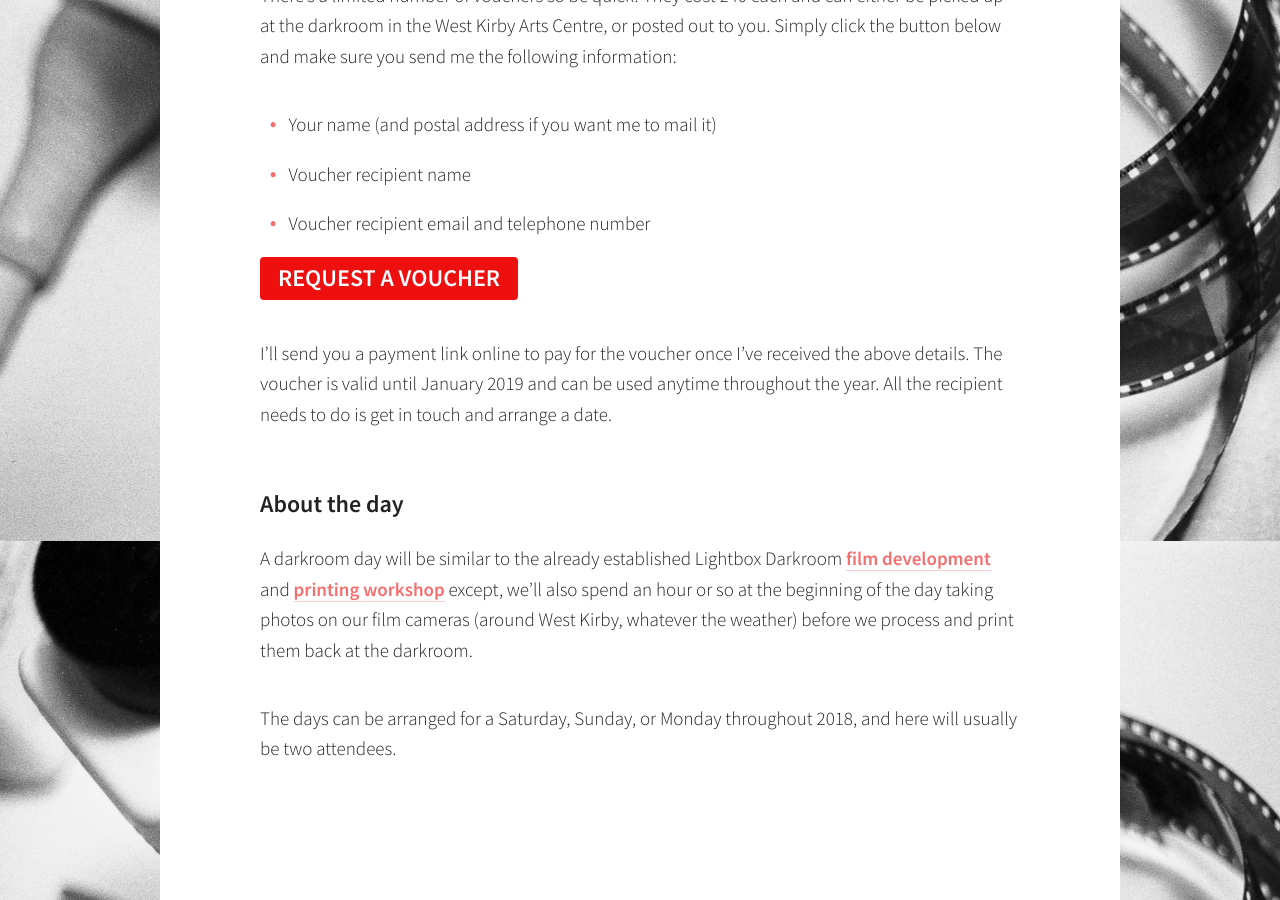
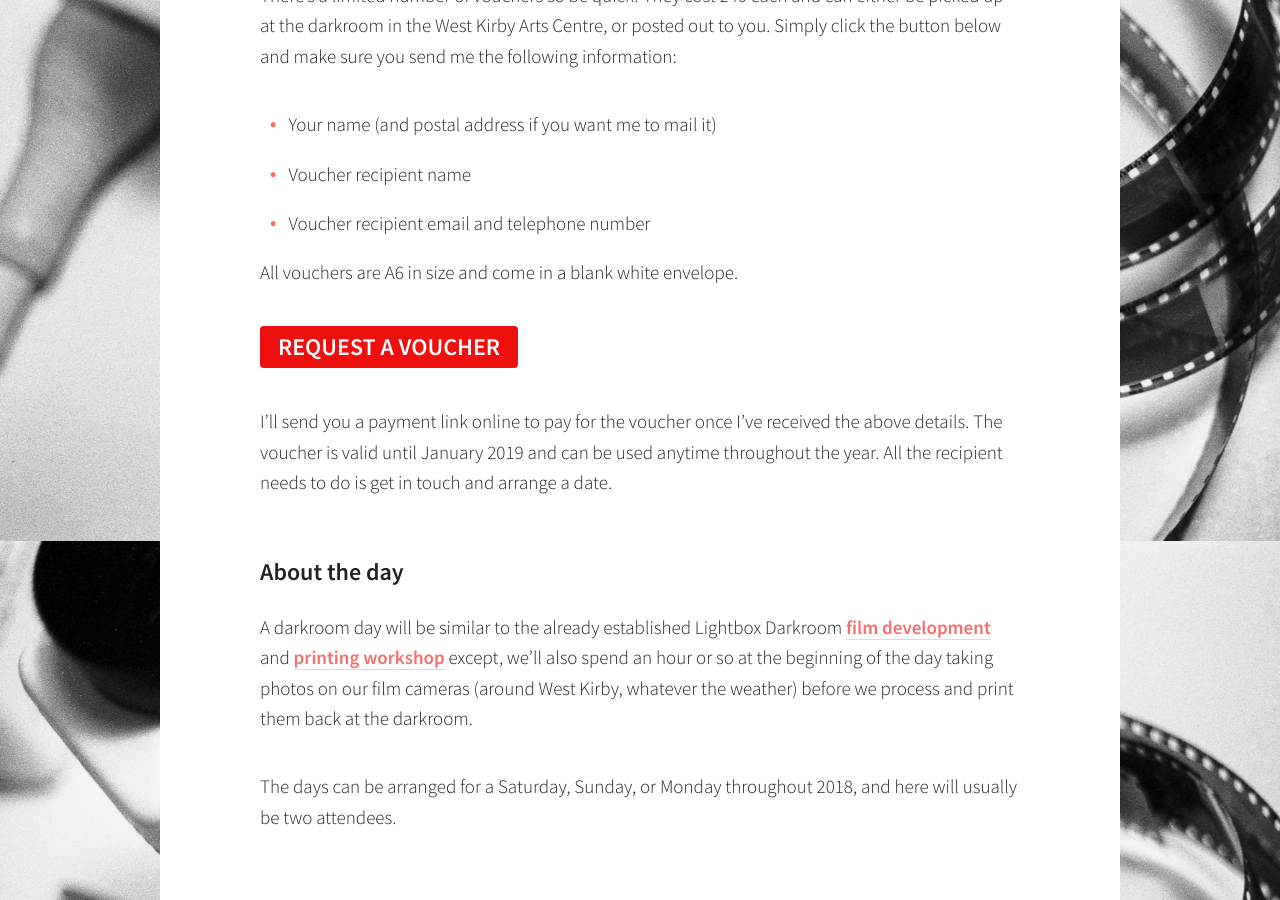
Before and after one commit to martincf/lightbox, a Jekyll site: the page built from _posts/2017-11-17-gift-vouchers.md, in a window 1280 px wide and 900 px high, scrolled down 1259 px. Built offline with Jekyll 4.4.1, drawn with Linux system fonts in a browser that asks for light colours; nearby versions of some CDN libraries.

Commit message:
Added voucher content

```diff
--- a/_posts/2017-11-17-gift-vouchers.md
+++ b/_posts/2017-11-17-gift-vouchers.md
@@ -18,6 +18,8 @@ There's a limited number of vouchers so be quick! They cost £40 each and can ei
 * Voucher recipient name
 * Voucher recipient email and telephone number
 
+All vouchers are A6 in size and come in a blank white envelope.
+
 <p>
   <button class="cta--button">
     <a href="mailto:info@lightbox.photo?subject=Gift%20voucher">Request a voucher</a>
```
